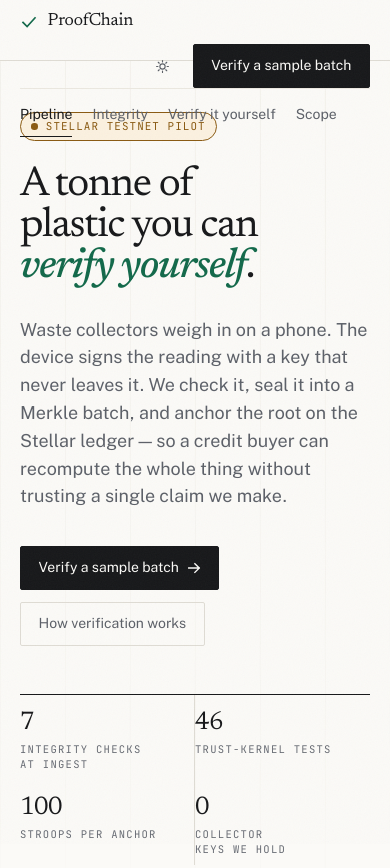
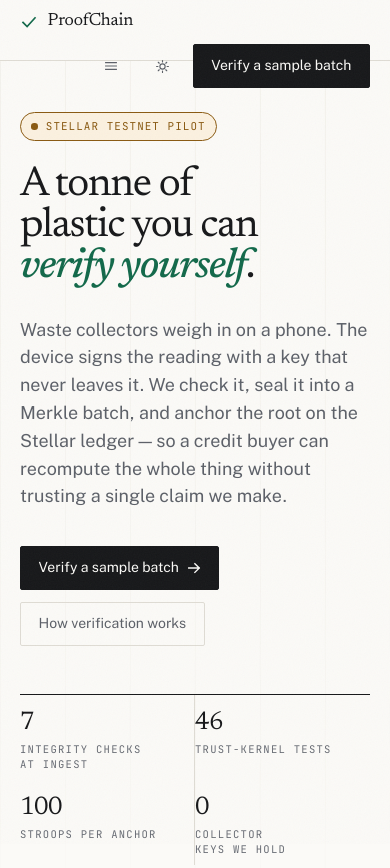
Before and after one commit to PROOFCHAIN-XZY/proofchain-landing, a plain HTML site: page index.html in a window 390 px wide. Shown: the top 868 px of the page. Drawn offline with nearby package versions, Linux system fonts and the light colour scheme.

Commit message:
feat: collapse the section nav behind a button on narrow screens
Layered strictly on top of the previous commit. The masthead is marked
enhanced from JavaScript, and the collapsed rule is scoped to that attribute,
so the closed state cannot exist without the button that opens it — the
failure mode where a script half-loads and leaves a page with no reachable
navigation.

Four behaviours that a bare toggle usually misses:

  - following a link closes the panel, since leaving it covering the section
    the reader just asked for undoes what they wanted
  - Escape closes it and returns focus to the button
  - a click outside closes it
  - crossing into the desktop layout clears the open flag, so aria-expanded
    stops describing a panel that is now just the permanently visible nav

```diff
--- a/index.html
+++ b/index.html
@@ -129,6 +129,20 @@
           <a href="#scope">Scope</a>
         </nav>
         <div class="masthead__actions">
+          <!-- Hidden until main.js marks the masthead enhanced: without
+               scripting the nav stays open and this button would do nothing. -->
+          <button class="menu-toggle" type="button" data-menu-toggle aria-expanded="false">
+            <svg width="16" height="16" viewBox="0 0 24 24" fill="none" aria-hidden="true">
+              <path
+                d="M4 7h16M4 12h16M4 17h16"
+                stroke="currentColor"
+                stroke-width="1.8"
+                stroke-linecap="square"
+              />
+            </svg>
+            <span class="sr-only">Sections</span>
+          </button>
+
           <!-- Label and pressed state are set by main.js once it knows which
                theme is actually in effect; the markup cannot know. -->
           <button class="theme-toggle" type="button" data-theme-toggle aria-pressed="false">
--- a/main.js
+++ b/main.js
@@ -649,6 +649,56 @@ function wireReveals() {
 }
 
 /*
+ * Collapse the section nav behind a button on narrow screens.
+ *
+ * The masthead is only marked enhanced from here, so the collapsed state can
+ * never exist without the control that undoes it. A reader without JavaScript
+ * keeps the open nav from styles.css.
+ */
+function wireMenuToggle() {
+  const masthead = document.querySelector('.masthead');
+  const button = document.querySelector('[data-menu-toggle]');
+  const nav = masthead?.querySelector('nav');
+  if (!masthead || !button || !nav) return;
+
+  masthead.dataset.enhanced = 'true';
+
+  const setOpen = (open) => {
+    masthead.toggleAttribute('data-menu-open', open);
+    button.setAttribute('aria-expanded', String(open));
+  };
+
+  button.addEventListener('click', () => {
+    setOpen(!masthead.hasAttribute('data-menu-open'));
+  });
+
+  // Following a link is a completed navigation; leaving the panel covering the
+  // section the reader just asked for would undo the thing they wanted.
+  nav.addEventListener('click', (event) => {
+    if (event.target.closest('a')) setOpen(false);
+  });
+
+  document.addEventListener('keydown', (event) => {
+    if (event.key !== 'Escape' || !masthead.hasAttribute('data-menu-open')) return;
+    setOpen(false);
+    button.focus();
+  });
+
+  document.addEventListener('click', (event) => {
+    if (!masthead.hasAttribute('data-menu-open')) return;
+    if (!masthead.contains(event.target)) setOpen(false);
+  });
+
+  // Crossing into the desktop layout reveals the nav inline. Leaving the open
+  // flag set would then strand aria-expanded reporting a panel that is simply
+  // the navigation, permanently visible.
+  const wide = window.matchMedia('(min-width: 56rem)');
+  wide.addEventListener('change', (event) => {
+    if (event.matches) setOpen(false);
+  });
+}
+
+/*
  * Theme control.
  *
  * The stored choice is applied by an inline script in <head>, before paint.
@@ -761,5 +811,6 @@ renderChecks();
 renderCommands();
 wireCopyButtons();
 wireReveals();
+wireMenuToggle();
 wireThemeToggle();
 wireNavHighlight();
--- a/styles.css
+++ b/styles.css
@@ -408,6 +408,48 @@ section {
 @media (min-width: 56rem) {
   .masthead__actions {
     margin-inline-start: 0;
+  }
+}
+
+/* ── Menu toggle ───────────────────────────────────────────────────── */
+
+/*
+ * Only exists once JavaScript has marked the masthead enhanced, and only below
+ * the breakpoint where the nav sits inline. Anywhere else it would be a button
+ * that controls nothing.
+ */
+.menu-toggle {
+  display: none;
+  align-items: center;
+  justify-content: center;
+  width: var(--tap);
+  height: var(--tap);
+  padding: 0;
+  border: 1px solid transparent;
+  border-radius: 2px;
+  background: transparent;
+  color: var(--ink-soft);
+  cursor: pointer;
+  transition: color var(--duration) var(--ease), border-color var(--duration) var(--ease);
+}
+
+.menu-toggle:hover {
+  color: var(--ink);
+  border-color: var(--rule);
+}
+
+@media (max-width: 55.999rem) {
+  .masthead[data-enhanced] .menu-toggle {
+    display: inline-flex;
+  }
+
+  /* Collapsed by default once enhanced; the button is the only way back. */
+  .masthead[data-enhanced] nav {
+    display: none;
+  }
+
+  .masthead[data-enhanced][data-menu-open] nav {
+    display: flex;
   }
 }
 
```
